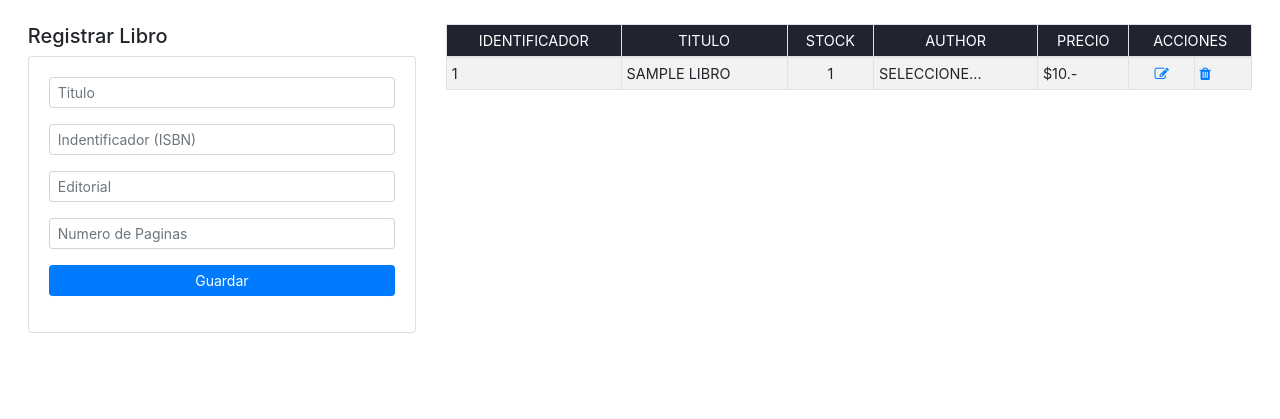
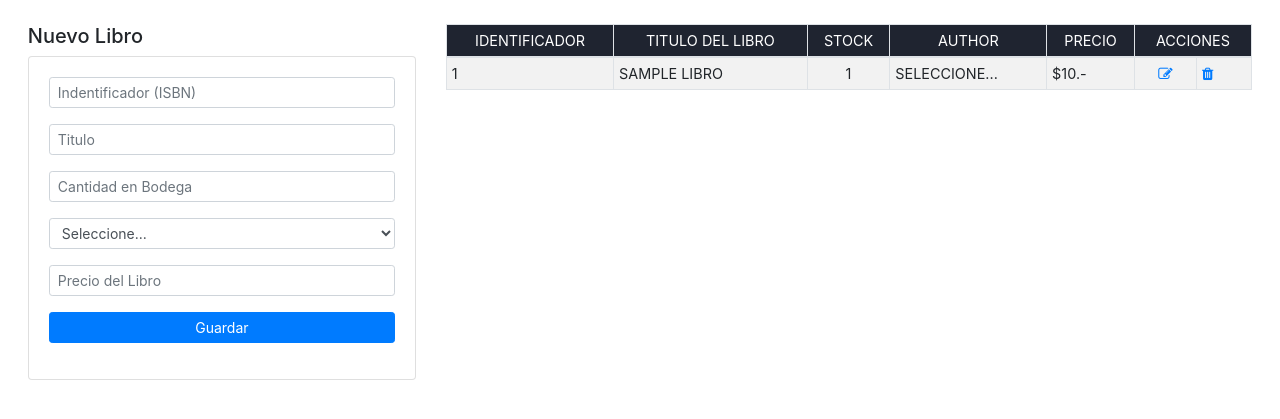
Before and after one commit to CarlosPC02/biblioteca, a PHP site: page / in a window 1280 px wide. Shown: the part 53-472 px from the top of the page. Run offline with PHP 8.4, Linux system fonts and the light colour scheme; data comes from the database, SQL or seed files in the repository; tables that the repository leaves empty hold one stand-in row (values such as "Sample post"); data that the repository does not hold is empty.

Commit message:
Se cambio la estructura de los archivos

```diff
--- a/cdb_sistemadebiblioteca.php
+++ b/cdb_sistemadebiblioteca.php
@@ -4,8 +4,9 @@ function crearLibro($conex, $datos)
 {
 	$answer = -1;
 
-	$sql ="INSERT INTO biblioteca.libro(titulo,isbn,editorial,numero_paginas) ";
-	$sql.="VALUES('".$datos['titulo']."','".$datos['isbn']."','".$datos['editorial']."','".$datos['numPaginas']."') ";
+	$sql = "INSERT INTO biblioteca.libro(isbn, nombre, cantidad_bodega, idautor, precio) ";
+	$sql .= "VALUES('" . $datos['isbn'] . "','" . $datos['titulo'] . "','" . $datos['stock'] . "', ";
+	$sql .= "'" . $datos['author'] . "','" . $datos['precio'] . "') ";
 
 	$result = mysqli_query($conex, $sql);
 	$answer = $result;
@@ -13,29 +14,3 @@ function crearLibro($conex, $datos)
 	return $answer;
 	mysqli_close($conex);
 }
-
-
-function getLibro($conex, $libro_id)
-{
-	$answer = array();
-
-	$sql ="SELECT * FROM biblioteca.libro ";
-	$sql.="WHERE idLibro = $libro_id ";
-
-	$result = mysqli_query($conex, $sql);
-	while ($row = mysqli_fetch_array($result)) {
-        $answer['idLibro'] = trim($row['idLibro']);
-        $answer['isbn'] = trim($row['isbn']);
-        $answer['editorial'] = trim($row['editorial']);
-        $answer['numPaginas'] = trim($row['numero_paginas']);
-    }
-
-	return $answer;
-	mysqli_close($conex);
-}
-
-
-// function editarLibro($conex, $datos)
-// {
-// }
-?>
--- a/index.php
+++ b/index.php
@@ -1,14 +1,12 @@
 <?php
 require 'conexion.php';
-require 'cdb_sistemadebiblioteca.php';
 
-$sql = "SELECT l.isbn, l.nombre AS 'titulo', l.cantidad_bodega, a.nombre, l.precio ";
+$sql = "SELECT l.isbn, l.nombre AS 'titulo', l.cantidad_bodega, a.nombre AS 'author', l.precio ";
 $sql .= "FROM biblioteca.libro l ";
 $sql .= "INNER JOIN biblioteca.autor a ON l.idautor = a.idautor ";
 $sql .= "ORDER BY l.idlibro ASC ";
 
 $query = mysqli_query($conex, $sql);
-
 ?>
 <!DOCTYPE html>
 <html lang="en">
@@ -28,24 +26,32 @@ $query = mysqli_query($conex, $sql);
 
 	<main>
 		<div class="container-fluid pt-4" style="width: 98%;">
-			<!-- <span id="msg"></span> -->
 			<div class="row">
 				<div class="col-md-4">
 					<span id="msg"></span>
-					<h5>Registrar Libro</h5>
+					<h5>Nuevo Libro</h5>
 					<div class="card card-body">
 						<div>
-							<div class="form-group">
-								<input type="text" name="txtTitulo" id="txtTitulo" placeholder="Titulo" class="form-control form-control-sm">
-							</div>
 							<div class="form-group">
 								<input type="text" name="txtIndentificador" id="txtIndentificador" placeholder="Indentificador (ISBN)" class="form-control form-control-sm">
 							</div>
 							<div class="form-group">
-								<input type="text" name="txtEditorial" id="txtEditorial" placeholder="Editorial" class="form-control form-control-sm">
+								<input type="text" name="inpTitulo" id="txtTitulo" placeholder="Titulo" class="form-control form-control-sm">
 							</div>
 							<div class="form-group">
-								<input type="text" name="txtNumPaginas" id="txtNumPaginas" placeholder="Numero de Paginas" class="form-control form-control-sm">
+								<input type="text" name="inpStock" id="txtStock" placeholder="Cantidad en Bodega" class="form-control form-control-sm">
+							</div>
+							<div class="form-group">
+								<select class="form-control form-control-sm" id="txtAuthor" name="inpAuthor">
+									<option value="1">Seleccione...</option>
+									<option value="2">JULIAN MELGOSA Y MICHELSON BORGES</option>
+									<option value="3">ALBA ROSA PASTORA OLIVARES</option>
+									<option value="4">ISHA</option>
+									<option value="5">EDICIONES PAULINAS VERBO DIVINO</option>
+								</select>
+							</div>
+							<div class="form-group">
+								<input type="text" name="inpPrecio" id="txtPrecio" placeholder="Precio del Libro" class="form-control form-control-sm">
 							</div>
 
 							<div class="form-group">
@@ -60,7 +66,7 @@ $query = mysqli_query($conex, $sql);
 						<thead>
 							<tr class="text-center" style="background: #1F2430; color: #FFF">
 								<th>IDENTIFICADOR</th>
-								<th>TITULO</th>
+								<th>TITULO DEL LIBRO</th>
 								<th>STOCK</th>
 								<th>AUTHOR</th>
 								<th>PRECIO</th>
@@ -70,85 +76,49 @@ $query = mysqli_query($conex, $sql);
 						<tbody>
 							<?php while ($row = mysqli_fetch_array($query, MYSQLI_BOTH)) { ?>
 								<tr>
-									<td><?php echo $row["isbn"]; ?></td>
-									<td><?php echo strtoupper($row["titulo"]); ?></td>
-									<td class="text-center"><?php echo $row["cantidad_bodega"]; ?></td>
-									<td><?php echo strtoupper($row["nombre"]); ?></td>
-									<td><?php echo "$" . $row["precio"] . ".-"; ?></td>
+									<td><?php echo $row['isbn']; ?></td>
+									<td><?php echo strtoupper($row['titulo']); ?></td>
+									<td class="text-center"><?php echo $row['cantidad_bodega']; ?></td>
+									<td><?php echo strtoupper($row['author']); ?></td>
+									<td><?php echo "$" . $row['precio'] . ".-"; ?></td>
 									<td class="text-center">
-										<a href="#" data-toggle="modal" data-target="#mdlEditar" title="Editar Registro">
-											<i class="fa fa-edit" aria-hidden="true"></i>
+										<a href="editar.php?isbn=<?php echo $row['isbn']; ?>" title="Editar">
+											<i class=" fa fa-edit" aria-hidden="true"></i>
 										</a>
 									</td>
 									<td>
-										<a href="#" title="Eliminar Registro"><i class="fa fa-trash" aria-hidden="true"></i></a>
+										<a href="#" title="Eliminar">
+											<i class="fa fa-trash" aria-hidden="true"></i>
+										</a>
 									</td>
 								</tr>
+
 							<?php } ?>
 						</tbody>
 					</table>
 				</div>
 			</div>
 		</div>
-
-
-		<!-- Formulario para editar registro (Modal) -->
-		<div class="modal fade" id="mdlEditar" tabindex="-1" role="dialog" aria-labelledby="mdlLabelEditar" aria-hidden="true">
-			<div class="modal-dialog">
-				<div class="modal-content">
-					<div class="modal-header">
-						<h5 class="modal-title" id="mdlLabelEditar">Editar Registro ID: [<?php echo $data['idLibro']; ?>]</h5>
-						<button type="button" class="close" data-dismiss="modal" aria-label="Close">
-							<span aria-hidden="true">&times;</span>
-						</button>
-					</div>
-
-					<div class="modal-body">
-						<div class="form-group">
-							<input type="text" name="txtTitulo" id="txtTitulo" placeholder="Titulo" class="form-control form-control-sm" value="<?php echo $data['titulo']; ?>">
-						</div>
-						<div class="form-group">
-							<input type="text" name="txtIndentificador" id="txtIndentificador" placeholder="Indentificador (ISBN)" class="form-control form-control-sm" value="<?php echo $data['isbn']; ?>">
-						</div>
-						<div class="form-group">
-							<input type="text" name="txtEditorial" id="txtEditorial" placeholder="Editorial" class="form-control form-control-sm" value="<?php echo $data['editorial']; ?>">
-						</div>
-						<div class="form-group">
-							<input type="text" name="txtNumPaginas" id="txtNumPaginas" placeholder="Numero de Paginas" class="form-control form-control-sm" value="<?php echo $data['numero_paginas']; ?>">
-						</div>
-					</div>
-
-					<div class="modal-footer">
-						<button type="button" class="btn btn-danger btn-sm" data-dismiss="modal">
-							<i class="fa fa-sign-out" aria-hidden="true">&nbsp;Salir</i>
-						</button>
-						<button type="button" class="btn btn-success btn-sm">
-							<i class="fa fa-refresh" aria-hidden="true">&nbsp;Actualizar</i>
-						</button>
-					</div>
-				</div>
-			</div>
-		</div>
 	</main>
 
 	<script src="resource/bootstrap/jquery-3.5.1.slim.js"></script>
-	<script src="resource/bootstrap/popper.js"></script>
 	<script src="resource/bootstrap/js/bootstrap.js"></script>
 	<script>
 		// Guardar Registro
 		document.getElementById("btnSaved").addEventListener("click", () => {
-			// console.log("Recevied");
-			let titulo = document.getElementById("txtTitulo").value;
-			let isbn = document.getElementById("txtIndentificador").value;
-			let editorial = document.getElementById("txtEditorial").value;
-			let numPaginas = document.getElementById("txtNumPaginas").value;
+			let objeto, variables;
+
+			let isbn = document.getElementById("txtIndentificador").value.trim();
+			let titulo = document.getElementById("txtTitulo").value.trim();
+			let stock = document.getElementById("txtStock").value.trim();
+			let author = document.getElementById("txtAuthor").value;
+			let precio = document.getElementById("txtPrecio").value.trim();
 			let msg = document.getElementById("msg");
-			// console.log(titulo);
 
 			/* Aca puedes validar para que los valores vacios INICIO */
-			if (titulo == "") {
+			if (isbn == "") {
 				html = `<div class="alert alert-warning alert-dismissible fade show text-center" role="alert">
-						<strong class="texto-sb">El campo Titulo no puede estar vacio</strong>
+						<strong class="texto-sb">El campo [Identificador (ISBN)] no puede estar vacio</strong>
 						<button type="button" class="close btn-cerrar" data-dismiss="alert" aria-label="Close">
 							<span aria-hidden="true">&times;</span>
 						</button>
@@ -157,9 +127,9 @@ $query = mysqli_query($conex, $sql);
 				return false;
 			}
 
-			if (isbn == "") {
+			if (titulo == "") {
 				html = `<div class="alert alert-warning alert-dismissible fade show text-center" role="alert">
-						<strong class="texto-sb">El campo Identificador no puede estar vacio</strong>
+						<strong class="texto-sb">El campo [Titulo] no puede estar vacio</strong>
 						<button type="button" class="close btn-cerrar" data-dismiss="alert" aria-label="Close">
 							<span aria-hidden="true">&times;</span>
 						</button>
@@ -168,9 +138,9 @@ $query = mysqli_query($conex, $sql);
 				return false;
 			}
 
-			if (editorial == "") {
+			if (stock == "") {
 				html = `<div class="alert alert-warning alert-dismissible fade show text-center" role="alert">
-						<strong class="texto-sb">El campo Editorial no puede estar vacio</strong>
+						<strong class="texto-sb">El campo [Cantidad en Bodega] no puede estar vacio</strong>
 						<button type="button" class="close btn-cerrar" data-dismiss="alert" aria-label="Close">
 							<span aria-hidden="true">&times;</span>
 						</button>
@@ -179,9 +149,20 @@ $query = mysqli_query($conex, $sql);
 				return false;
 			}
 
-			if (numPaginas == "") {
+			if (author == "" || author.length == 0) {
 				html = `<div class="alert alert-warning alert-dismissible fade show text-center" role="alert">
-						<strong class="texto-sb">El campo Nº Paginas no puede estar vacio</strong>
+						<strong class="texto-sb">El campo [Author] no puede estar vacio</strong>
+						<button type="button" class="close btn-cerrar" data-dismiss="alert" aria-label="Close">
+							<span aria-hidden="true">&times;</span>
+						</button>
+					</div>`
+				document.getElementById("msg").innerHTML = html;
+				return false;
+			}
+
+			if (precio == "") {
+				html = `<div class="alert alert-warning alert-dismissible fade show text-center" role="alert">
+						<strong class="texto-sb">El campo [Precio del Libro] no puede estar vacio</strong>
 						<button type="button" class="close btn-cerrar" data-dismiss="alert" aria-label="Close">
 							<span aria-hidden="true">&times;</span>
 						</button>
@@ -191,7 +172,7 @@ $query = mysqli_query($conex, $sql);
 			}
 			/* FIN */
 
-			var objeto = (window.XMLHttpRequest) ? objeto = new XMLHttpRequest() : objeto = new ActiveXObject("Microsoft.XMLHTTP");
+			objeto = (window.XMLHttpRequest) ? objeto = new XMLHttpRequest() : objeto = new ActiveXObject("Microsoft.XMLHTTP");
 			objeto.onreadystatechange = function() {
 				if (objeto.readyState == 4 && objeto.status == 200) {
 					var messages = objeto.responseText;
@@ -201,17 +182,15 @@ $query = mysqli_query($conex, $sql);
 
 			objeto.open("POST", "ajax_sistemadebiblioteca.php", true);
 			objeto.setRequestHeader("Content-type", "application/x-www-form-urlencoded");
-			var variables = "accion=saved";
+			variables = "accion=saved";
+			variables += '&i=' + isbn;
 			variables += '&t=' + titulo;
-			variables += '&i=' + isbn;
-			variables += '&e=' + editorial;
-			variables += '&np=' + numPaginas;
+			variables += '&s=' + stock;
+			variables += '&au=' + author;
+			variables += '&p=' + precio;
 
 			objeto.send(variables);
 		});
-
-
-		// Editar Registro
 	</script>
 </body>
 
```
Also changed, not shown: ajax_sistemadebiblioteca.php (+32 -21 lines).
